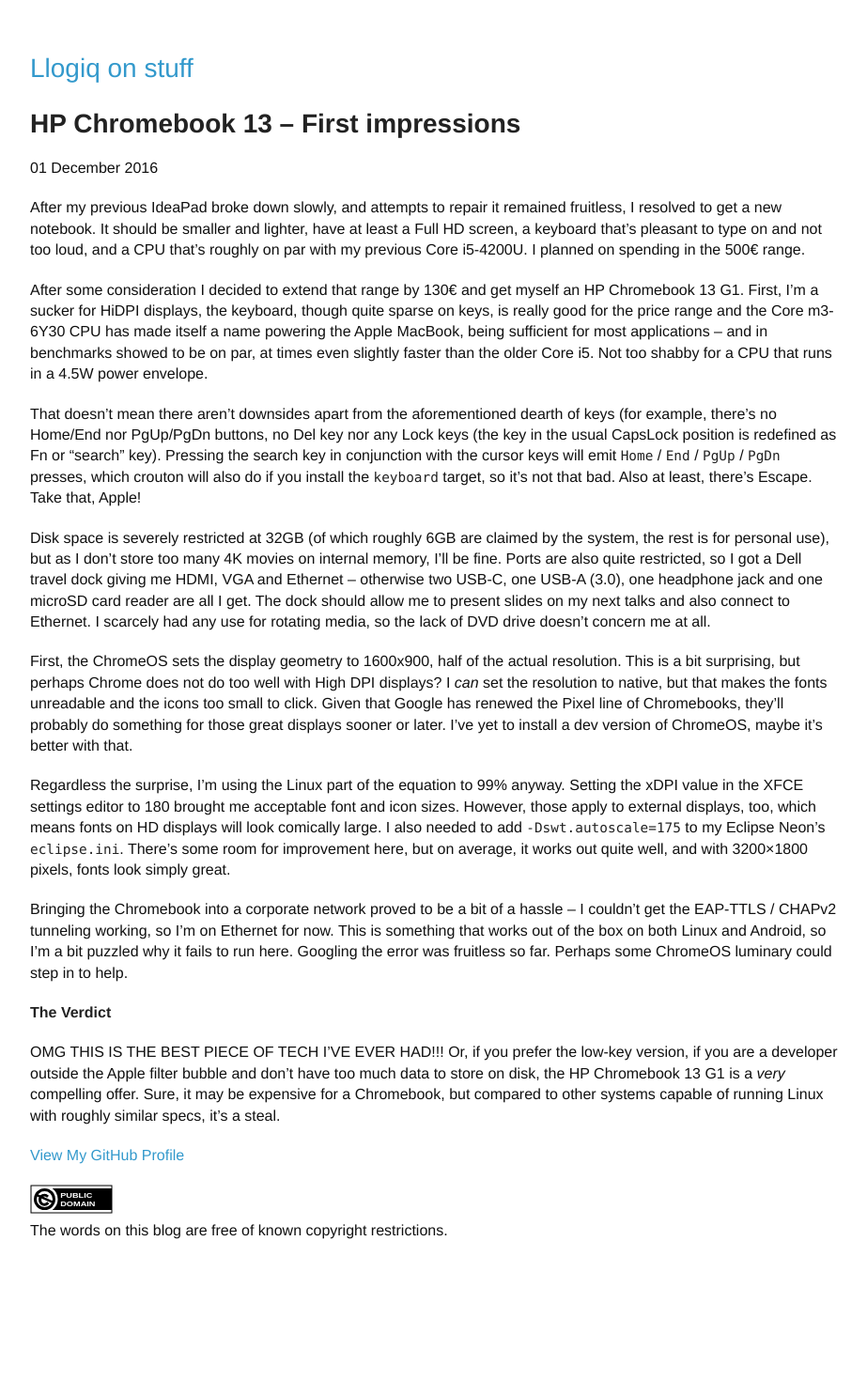
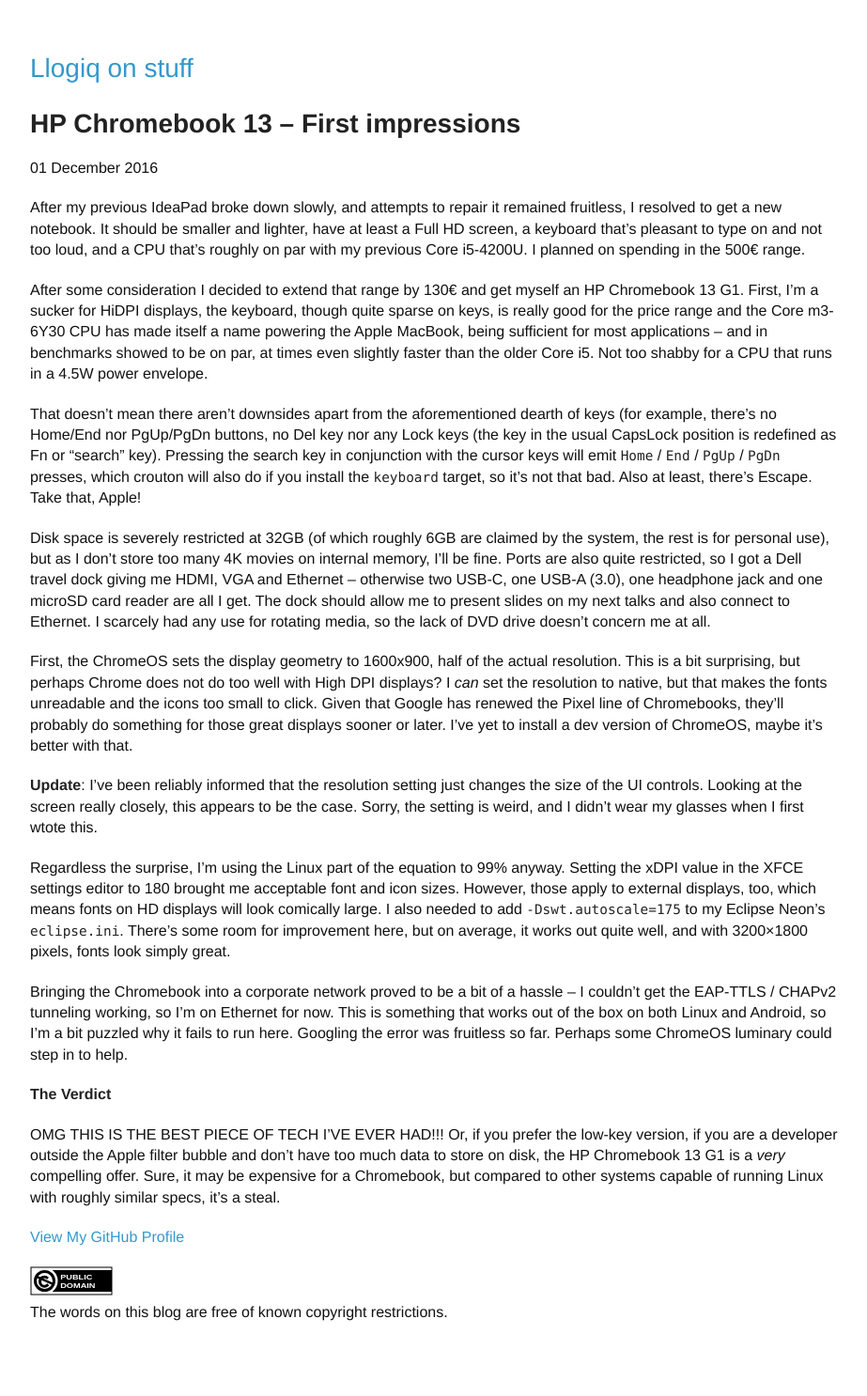
Before and after one commit to llogiq/llogiq.github.io, a Jekyll site: the page built from _posts/2016-12-01-chromebook.md, in a window 1280 px wide. Shown: the whole page at 94% size, without its empty margins (178-1101 px from the left). Built offline with Jekyll 4.4.1, drawn with Linux system fonts in a browser that asks for light colours; before the commit the page ends 1399 px from its top, so only the background shows below that.

Commit message:
factual correction

```diff
--- a/_posts/2016-12-01-chromebook.md
+++ b/_posts/2016-12-01-chromebook.md
@@ -30,6 +30,10 @@
 probably do something for those great displays sooner or later. I've yet to install a dev version of ChromeOS, maybe
 it's better with that.
 
+**Update**: I've been reliably informed that the resolution setting just changes the size of the UI controls. Looking
+at the screen really closely, this appears to be the case. Sorry, the setting is weird, and I didn't wear my glasses
+when I first wtote this.
+
 Regardless the surprise, I'm using the Linux part of the equation to 99% anyway. Setting the xDPI value in the XFCE
 settings editor to 180 brought me acceptable font and icon sizes. However, those apply to external displays, too, which
 means fonts on HD displays will look comically large. I also needed to add `-Dswt.autoscale=175` to my Eclipse Neon's
```
